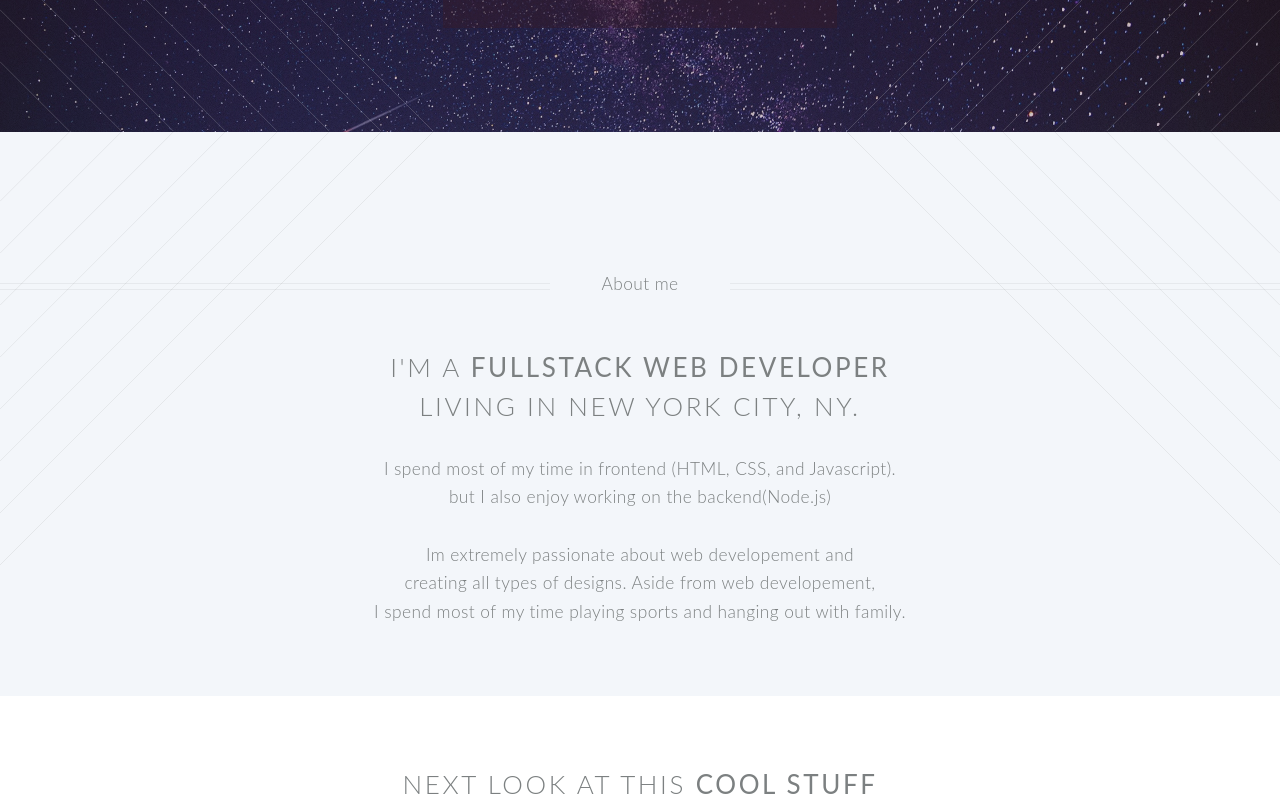
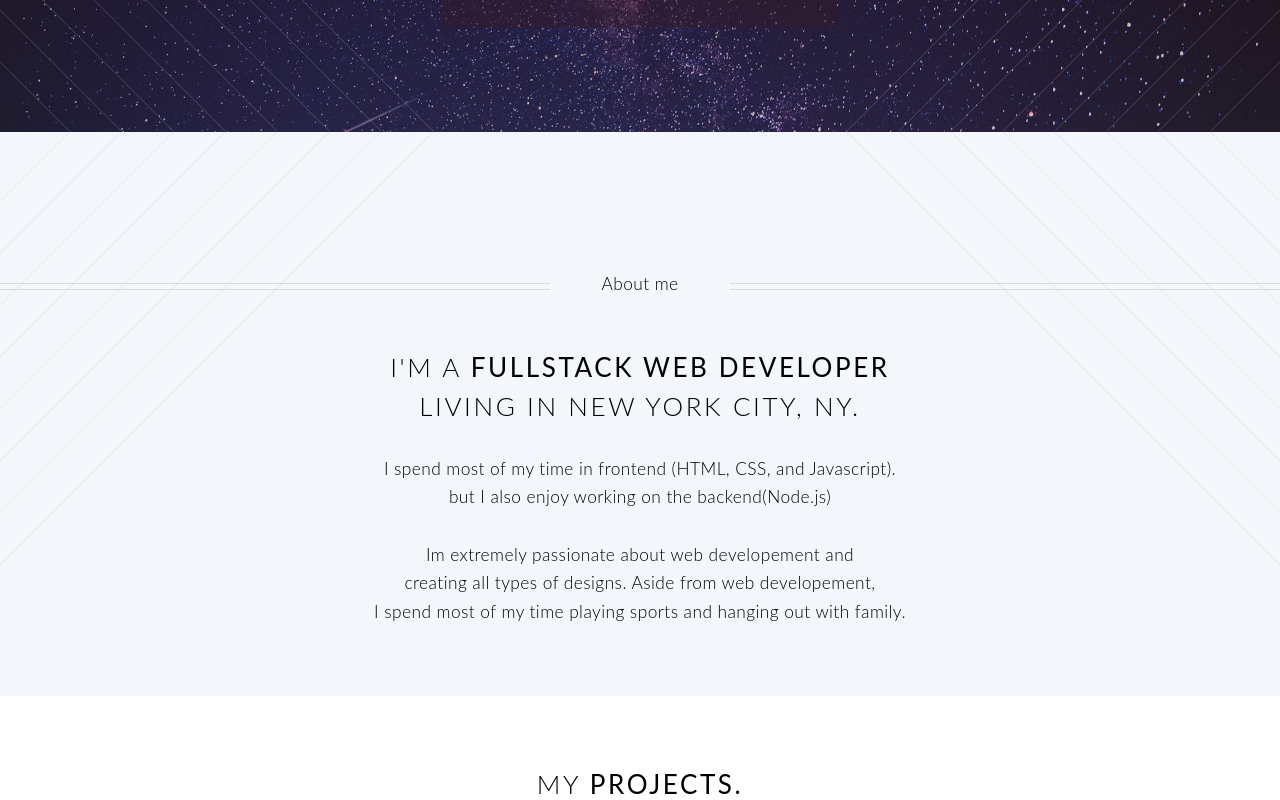
Before and after one commit to omarmartinez413/portfolio, a React (Create React App) app: page / in a window 1280 px wide. Shown: the part 520-1320 px from the top of the page. Built offline with nearby package versions, Linux system fonts and the light colour scheme.

Commit message:
color change

```diff
--- a/src/App.css
+++ b/src/App.css
@@ -16,7 +16,10 @@ section, summary, time, mark, audio, video {
 	border: 0;
 	font-size: 100%;
 	font: inherit;
-	vertical-align: baseline;}
+	vertical-align: baseline;
+	color:black;
+
+}
 
 article, aside, details, figcaption, figure,
 footer, header, hgroup, menu, nav, section {
@@ -91,7 +94,7 @@ input, select, textarea {
 		}
 
 	body, input, select, textarea {
-		color: #7c8081;
+		color: #010202;
 		font-family: 'Lato', sans-serif;
 		font-size: 15pt;
 		font-weight: 300;
--- a/src/App.js
+++ b/src/App.js
@@ -76,7 +76,7 @@ class App extends Component {
 						  <section className="wrapper style3 container special">
 
 							  <header className="major">
-								  <h2>Next look at this <strong>cool stuff</strong></h2>
+								  <h2>My <strong>Projects.</strong></h2>
 							  </header>
 
 							  <div className="row">
```
